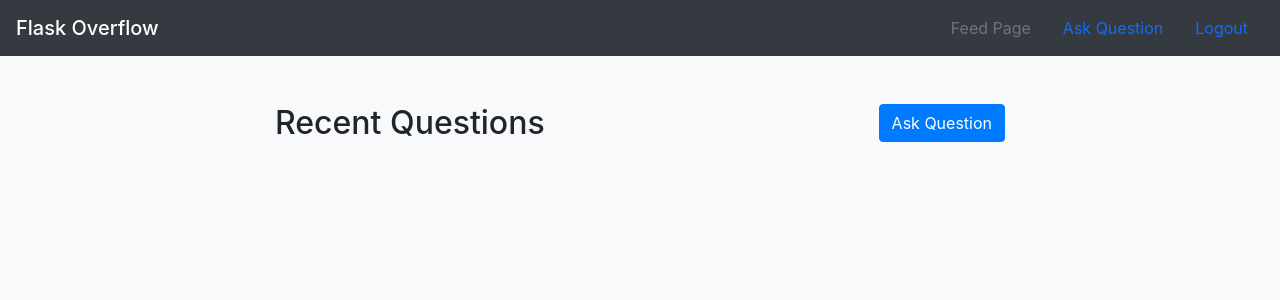
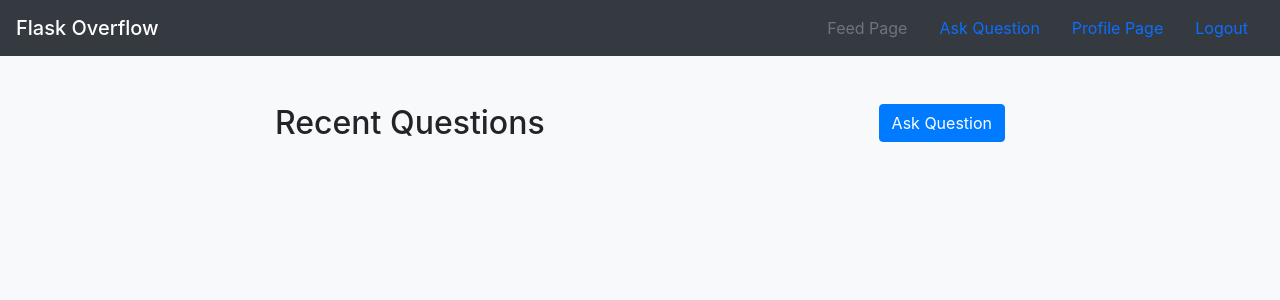
Before and after one commit to amill251/3155-Q-A-Project, a Flask app: template flask/templates/feed.html in a window 1280 px wide. Shown: the top 300 px of the page. Run offline with Flask 2, Linux system fonts and the light colour scheme; the template is opened without the code that fills it, so the values that code supplies are empty; some libraries are stand-ins or nearby versions.

Commit message:
added navbar functionality

```diff
--- a/flask/templates/createpost.html
+++ b/flask/templates/createpost.html
@@ -20,10 +20,13 @@
       <span class="navbar-brand mb-0 h1">Flask Overflow</span>
         <ul class="nav nav-pills">
           <li class="nav-item">
-            <a class="nav-link" href="/feed" onclick="route('/feed')">Feed Page</a>
+            <a class="nav-link" href="#" onclick="route('/feed')">Feed Page</a>
           </li>
           <li class="nav-item">
             <a class="nav-link disabled" aria-current="page" href="#">Ask Question</a>
+          </li>
+          <li class="nav-item">
+            <a class="nav-link" href="#" onclick="route('/profile')">Profile Page</a>
           </li>
           <li class="nav-item">
             <a class="nav-link" href="#">Logout</a>
--- a/flask/templates/feed.html
+++ b/flask/templates/feed.html
@@ -32,7 +32,10 @@
           <a class="nav-link disabled" aria-current="page" href="#">Feed Page</a>
         </li>
         <li class="nav-item">
-          <a class="nav-link" href="/ask-question" onclick="route('/ask-question')">Ask Question</a>
+          <a class="nav-link" href="#" onclick="route('/ask-question')">Ask Question</a>
+        </li>
+        <li class="nav-item">
+          <a class="nav-link" href="#" onclick="route('/profile')">Profile Page</a>
         </li>
         <li class="nav-item">
           <a class="nav-link" href="#">Logout</a>
```
Also changed, not shown: flask/templates/viewquestion.html (deleted).
